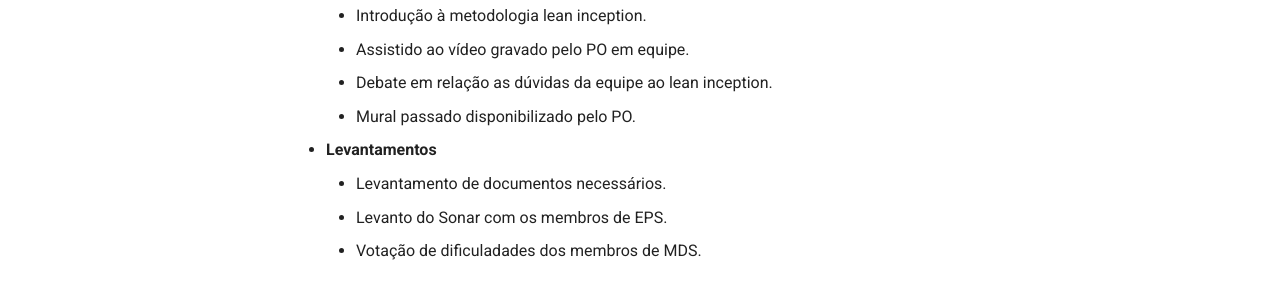
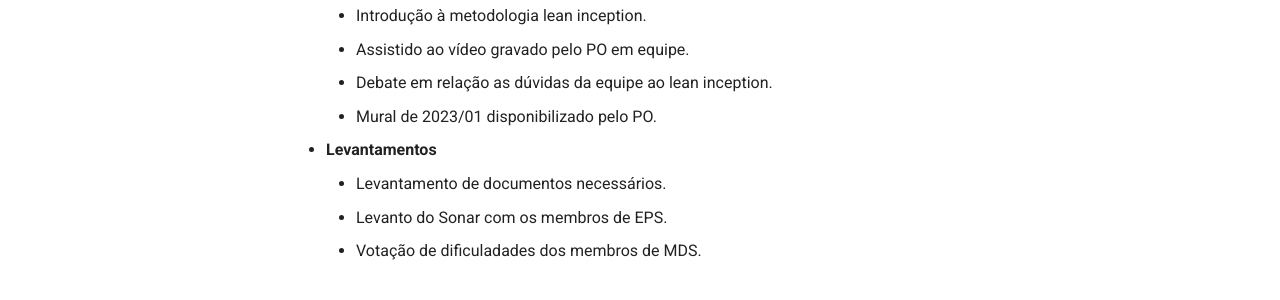
Before and after one commit to fga-eps-mds/2023-2-CAPJu-Doc, an MkDocs documentation site: the page built from docs/relatorios/semana2/semana2.md, in a window 1280 px wide and 1106 px high. Shown: the part 539-839 px from the top of the window. Built offline with MkDocs 1.6.1 and Material for MkDocs 9.7.7, drawn with Linux system fonts in a browser that asks for light colours.

Commit message:
Criando o relatorio da semana 2.

```diff
--- a/docs/relatorios/semana2/semana2.md
+++ b/docs/relatorios/semana2/semana2.md
@@ -15,7 +15,7 @@
     - Introdução à metodologia lean inception.
     - Assistido ao vídeo gravado pelo PO em equipe.
     - Debate em relação as dúvidas da equipe ao lean inception.
-    - Mural passado disponibilizado pelo PO.
+    - Mural de 2023/01 disponibilizado pelo PO.
 - **Levantamentos**
     - Levantamento de documentos necessários.
     - Levanto do Sonar com os membros de EPS.
```
